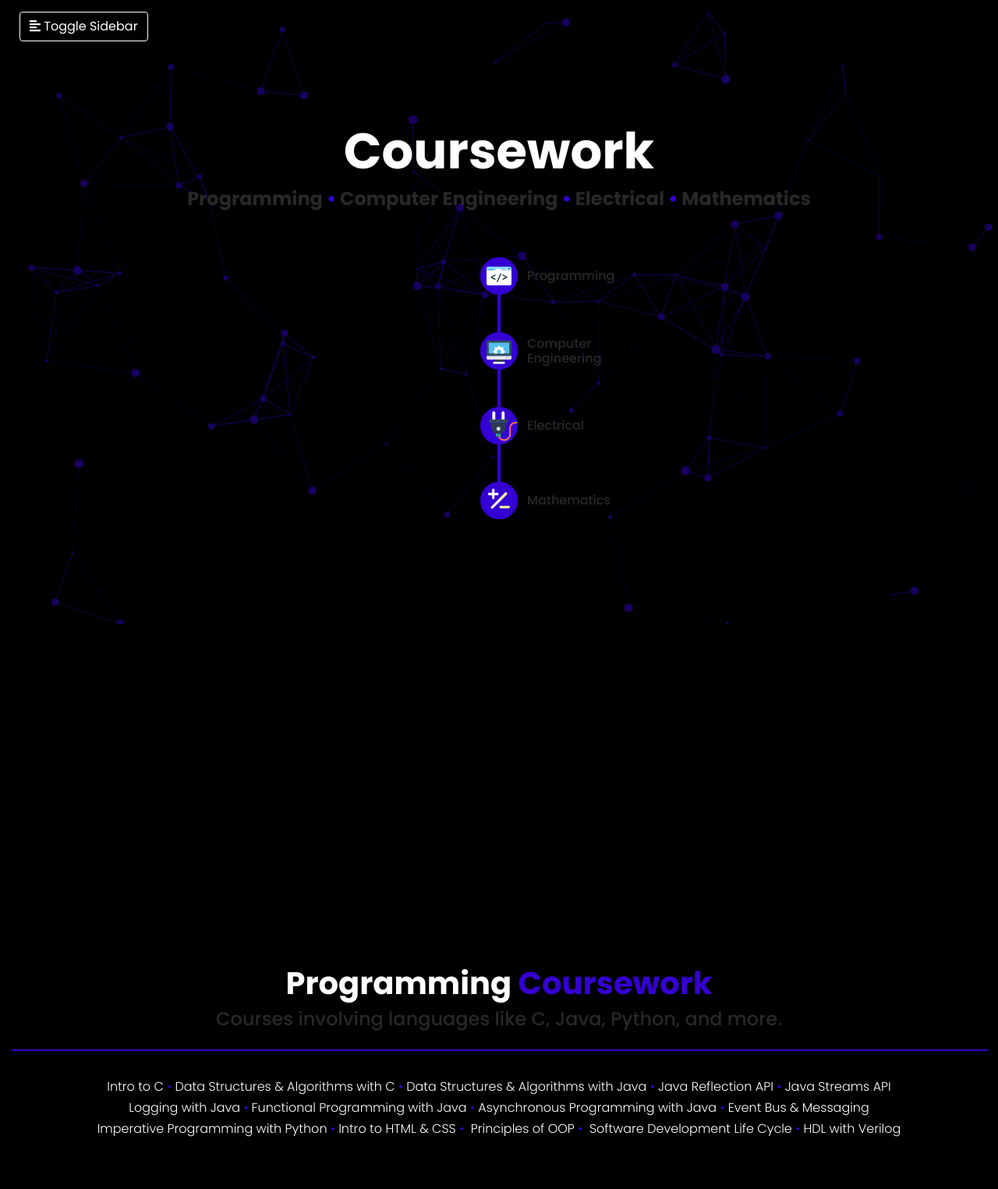
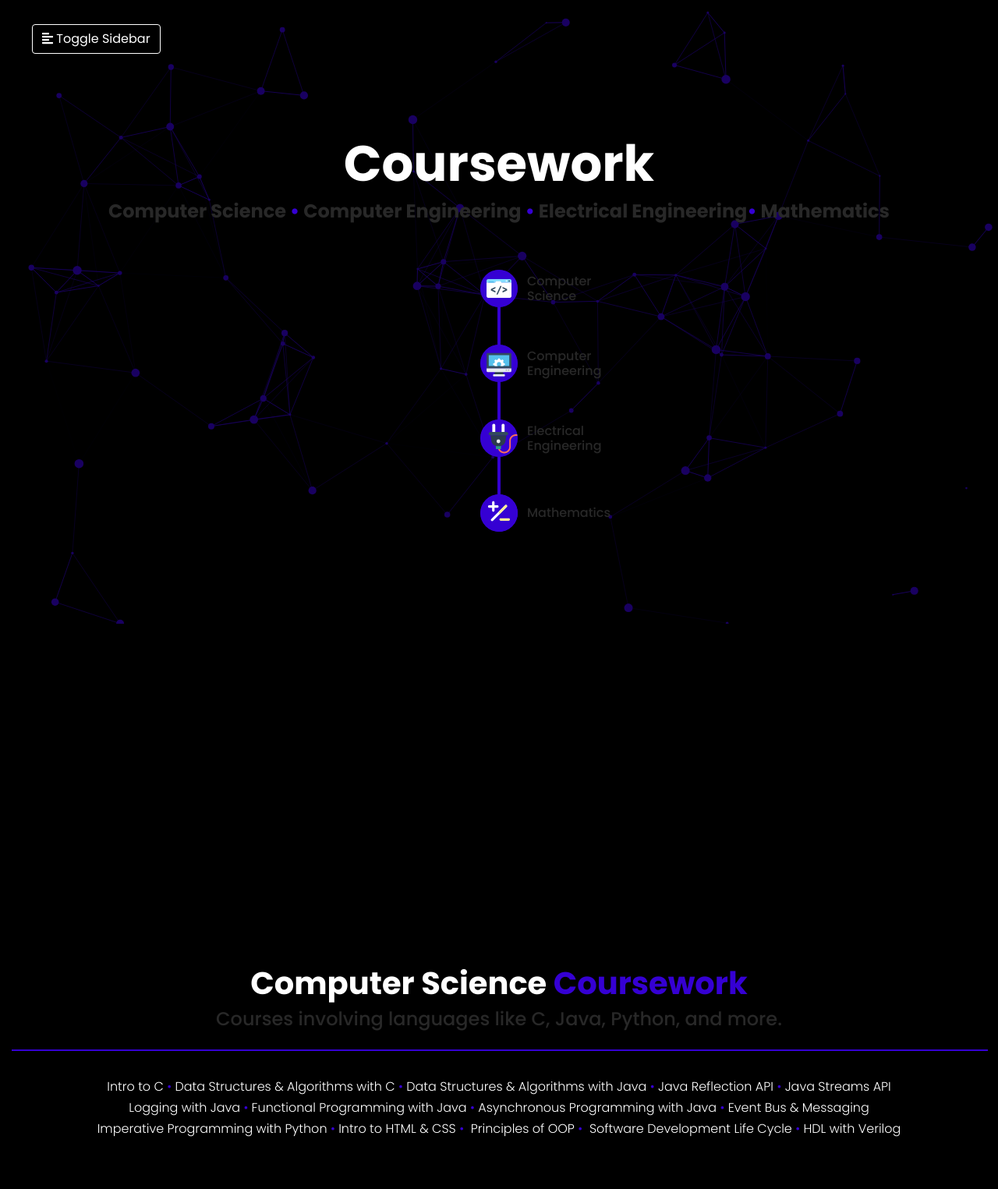
Before and after one commit to carlosricov/Personal-Portfolio, a Flask app: page /coursework in a window 1280 px wide. Shown: the top 1525 px of the page at 78% size. Run offline with Flask 2, Linux system fonts and the light colour scheme; some libraries are stand-ins or nearby versions.

```diff
--- a/app/templates/coursework.html
+++ b/app/templates/coursework.html
@@ -37,7 +37,7 @@
                 <a href="#">Coursework</a>
             </li>
             <li>
-                <a href="#">Skills</a>
+                <a href="/skills">Skills</a>
             </li>
             <li>
                 <a href="#">Work Experience</a>
@@ -57,7 +57,7 @@
         </div>
     </nav>
     <nav class="navbar navbar-expand-lg navbar-dark bg-transparent">
-        <div class="container-fluid">
+        <div class="container-fluid mt-3 ml-3">
             <button type="button" id="sidebarCollapse" class="btn btn-bg-transparent text-white shadow-sm">
                 <i class="fas fa-align-left"></i>
                 <span>Toggle Sidebar</span>
@@ -70,18 +70,18 @@
             <h1 class="text-style2 font-weight-bold pt-5 d-md-none text-center">Coursework</h1>
         </div>
         <div class="container-fluid d-flex justify-content-center" data-aos="fade-up" data-aos-duration="2000" data-aos-delay="500">
-            <h5 class="sub-text font-weight-bold d-none d-md-inline text-center">Programming <span style="color:#3500d3;">•</span>&nbsp;Computer Engineering <span style="color:#3500d3;">•</span>&nbsp;Electrical <span style="color:#3500d3;">•</span>&nbsp;Mathematics</h5>
-            <h5 class="sub-text2 font-weight-bold d-md-none text-center">Programming <span style="color:#3500d3;">•</span>&nbsp;Comp Engr<br>Electrical <span style="color:#3500d3;">•</span>&nbsp;Mathematics</h5>
+            <h5 class="sub-text font-weight-bold d-none d-md-inline text-center">Computer Science <span style="color:#3500d3;">•</span>&nbsp;Computer Engineering <span style="color:#3500d3;">•</span>&nbsp;Electrical Engineering<span style="color:#3500d3;">•</span>&nbsp;Mathematics</h5>
+            <h5 class="sub-text2 font-weight-bold d-md-none text-center">Comp Sci <span style="color:#3500d3;">•</span>&nbsp;Comp Engr<br>Electrical Engr<span style="color:#3500d3;">•</span>&nbsp;Mathematics</h5>
         </div>
         <div class="container-fluid pt-5" style="position: relative;" data-aos="fade-left" data-aos-duration="2000" data-aos-delay="1500">
             <div class="container-fluid d-flex justify-content-center pt-1">
                 <div class="circle d-none d-md-flex">
                     <a href="#sec1"><img class="img-style img-circle" src="../static/img/programming.svg"></a>
-                    <h6 class="circ-text">Programming</h6>
+                    <h6 class="circ-text">Computer Science</h6>
                 </div>
                 <div class="circle2 d-md-none">
                     <a href="#sec1"><img class="img-style img-circle" src="../static/img/programming.svg"></a>
-                    <h6 class="circ-text2">Programming</h6>
+                    <h6 class="circ-text2">Comp. Sci.</h6>
                 </div>
             </div>
             <div class="container-fluid d-flex justify-content-center pt-5">
@@ -97,11 +97,11 @@
             <div class="container-fluid d-flex justify-content-center pt-5">
                 <div class="circle d-none d-md-inline">
                     <a href="#sec3"><img class="img-style img-circle" src="../static/img/ee.svg"></a>
-                    <h6 class="circ-text">Electrical</h6>
+                    <h6 class="circ-text">Electrical Engineering</h6>
                 </div>
                 <div class="circle2 d-md-none">
                     <a href="#sec3"><img class="img-style img-circle" src="../static/img/ee.svg"></a>
-                    <h6 class="circ-text2">Electrical</h6>
+                    <h6 class="circ-text2">Electrical Engr.</h6>
                 </div>
             </div>
             <div class="container-fluid d-flex justify-content-center pt-5">
@@ -122,8 +122,8 @@
 <section id="sec1">
     <div class="container-fluid">
         <div class="container-fluid d-flex justify-content-center" data-aos="fade-down" data-aos-duration="1000">
-            <h1 class="sec2-style text-center font-weight-bold d-none d-md-inline">Programming <span style="color: #3500d3;">Coursework</span></h1>
-            <h1 class="sec2-style2 text-center font-weight-bold d-md-none">Programming <span style="color: #3500d3;">Coursework</span></h1>
+            <h1 class="sec2-style text-center font-weight-bold d-none d-md-inline">Computer Science <span style="color: #3500d3;">Coursework</span></h1>
+            <h1 class="sec2-style2 text-center font-weight-bold d-md-none">Comp. Sci. <span style="color: #3500d3;">Coursework</span></h1>
         </div>
         <div class="container-fluid d-flex justify-content-center" data-aos="fade-up" data-aos-duration="1000" data-aos-delay="1000">
             <h6 class="sec2-sub text-center d-none d-md-inline">Courses involving languages like C, Java, Python, and more.</h6>
@@ -186,8 +186,8 @@
 <section id="sec3">
     <div class="container-fluid">
         <div class="container-fluid d-flex justify-content-center" data-aos="fade-down" data-aos-duration="1000">
-            <h1 class="sec2-style text-center font-weight-bold d-none d-md-inline">Electrical <span style="color: #3500d3;">Coursework</span></h1>
-            <h1 class="sec2-style2 text-center font-weight-bold d-md-none">Electrical <span style="color: #3500d3;">Coursework</span></h1>
+            <h1 class="sec2-style text-center font-weight-bold d-none d-md-inline">Electrical Engineering <span style="color: #3500d3;">Coursework</span></h1>
+            <h1 class="sec2-style2 text-center font-weight-bold d-md-none">Electrical Engr. <span style="color: #3500d3;">Coursework</span></h1>
         </div>
         <div class="container-fluid d-flex justify-content-center" data-aos="fade-up" data-aos-duration="1000" data-aos-delay="1000">
             <h6 class="sec2-sub text-center d-none d-md-inline">Concepts regarding basic and advanced circuit analysis and circuit design.</h6>
--- a/app/templates/education.html
+++ b/app/templates/education.html
@@ -38,7 +38,7 @@
                 <a href="/coursework">Coursework</a>
             </li>
             <li>
-                <a href="#">Skills</a>
+                <a href="/skills">Skills</a>
             </li>
             <li>
                 <a href="#">Work Experience</a>
@@ -59,7 +59,7 @@
     </nav>
     <div class="wrap" id="wrap1">
         <nav class="navbar navbar-expand-lg navbar-dark bg-transparent">
-            <div class="container-fluid">
+            <div class="container-fluid mt-3 ml-3">
                 <button type="button" id="sidebarCollapse" class="btn btn-bg-transparent text-white shadow-sm">
                     <i class="fas fa-align-left"></i>
                     <span>Toggle Sidebar</span>
--- a/app/templates/portfolio.html
+++ b/app/templates/portfolio.html
@@ -38,7 +38,7 @@
                 <a href="/coursework">Coursework</a>
             </li>
             <li>
-                <a href="#">Skills</a>
+                <a href="/skills">Skills</a>
             </li>
             <li>
                 <a href="#">Work Experience</a>
```
